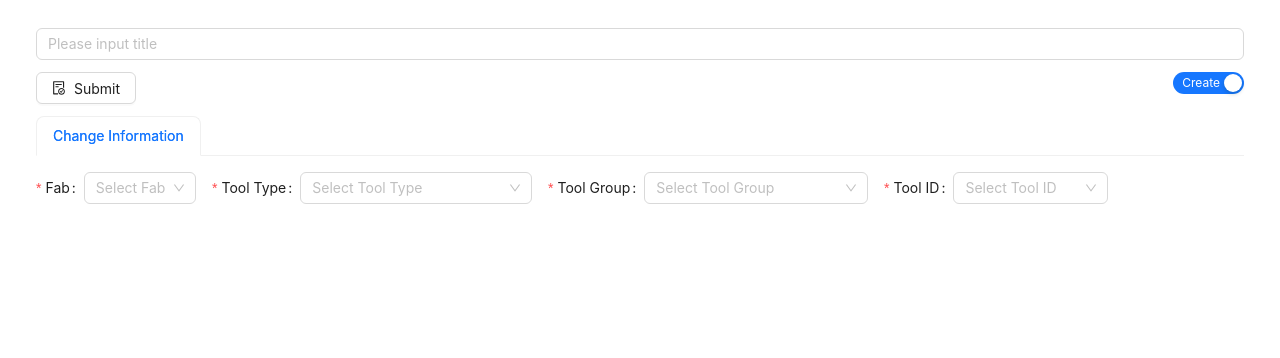
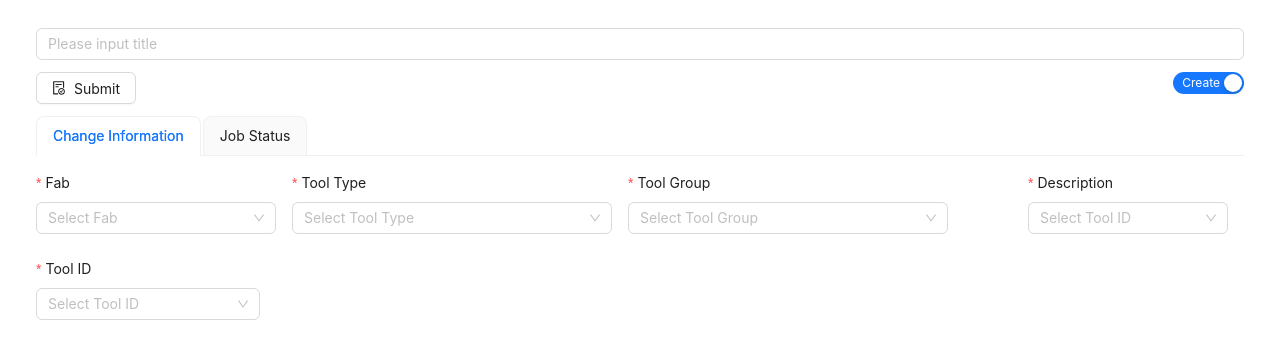
Before and after one commit to tissuesyo/demo, a React (Create React App) app: page / in a window 1280 px wide. Shown: the top 358 px of the page. Built offline with nearby package versions, Linux system fonts and the light colour scheme; what mocks would draw is missing.

Commit message:
update job status

```diff
--- a/src/const/response-const.ts
+++ b/src/const/response-const.ts
@@ -1,6 +1,7 @@
 export const FAB_RESP = ['FAB12', 'FAB14A', 'FAB14B'];
-
 export const TOOL_ID_RESP = ['ABCD11', 'ABCD22', 'ABCD33'];
+export const TOOL_TYPE_RESP = ['AMAT_Producer-SE', 'AMAT_Producer-SF', 'AMAT_Producer-GG'];
+export const TOOL_GRP_RESP = [ 'F14A AA-BB', 'F14A AA-CC', 'F14A AA-DD' ];
 
 export const CHOOSE_TOOLS_RESP = {
   fab: 'FAB12',
--- a/src/pages/tap-deploy-ticket/DeployTicketMain.tsx
+++ b/src/pages/tap-deploy-ticket/DeployTicketMain.tsx
@@ -1,6 +1,7 @@
 import { CopyOutlined, FileDoneOutlined, LinkOutlined, ReloadOutlined, RocketOutlined, UserAddOutlined } from '@ant-design/icons';
 import { Button, Input, Switch, Tabs, theme } from 'antd';
 import React, { useState } from 'react';
+import JobStatus from './JobStatus';
 import ToolCriteria from './ToolCriteria';
 
 const DeployTicketMain: React.FC = () => {
@@ -11,6 +12,11 @@ const DeployTicketMain: React.FC = () => {
       label: 'Change Information',
       key: 'changeList',
       children: <ToolCriteria />,
+    },
+    {
+      label: 'Job Status',
+      key: 'jobStatus',
+      children: <JobStatus />,
     }
   ]
 
--- /dev/null
+++ b/src/pages/tap-deploy-ticket/JobStatus.tsx
@@ -0,0 +1,95 @@
+import type { TableProps } from 'antd';
+import { Table, Tag } from 'antd';
+import React from 'react';
+
+interface DataType {
+  index: number;
+  jobName: string;
+  executeTime: string;
+  status: string;
+  message?: string;
+  action?: string;
+}
+
+const columns: TableProps<DataType>['columns'] = [
+  {
+    title: 'No',
+    dataIndex: 'index',
+    key: 'index',
+    // render: (text) => <a>{text}</a>,
+  },
+  {
+    title: 'Job Name',
+    dataIndex: 'jobName',
+    key: 'jobName',
+  },
+  {
+    title: 'Execute Time',
+    dataIndex: 'executeTime',
+    key: 'executeTime',
+  },
+  {
+    title: 'Job Status',
+    key: 'status',
+    dataIndex: 'status',
+    render: (_, { status }) => {
+      const colorMap: {[key: string]: string} = {
+        Fail: 'volcano',
+        Success: 'green',
+        Ongoing: 'geekblue',
+        Pending: 'gray'
+      };
+      const color = colorMap[status] ?? 'geekblue';
+      return (
+        <Tag color={color} key={status} bordered={false}>{status}</Tag>
+      );
+    },
+  },
+  {
+    title: 'Message',
+    dataIndex: 'message',
+    key: 'message',
+  },
+  {
+    title: 'Action',
+    key: 'action',
+    // render: (_, record) => (
+    //   <Space size="middle">
+    //     <a>Invite {record.name}</a>
+    //     <a>Delete</a>
+    //   </Space>
+    // ),
+  },
+];
+
+const data: DataType[] = [
+  {
+    index: 1,
+    jobName: 'OOXX',
+    executeTime: '2024/01/01 11:08:00',
+    status: 'Success',
+  },
+  {
+    index: 2,
+    jobName: 'XXOO',
+    executeTime: '2024/01/01 12:08:00',
+    status: 'Fail',
+    message: 'fail.... because ooxx...'
+  },
+  {
+    index: 3,
+    jobName: 'XXOO',
+    executeTime: '2024/01/01 12:30:00',
+    status: 'Pending',
+  },
+  {
+    index: 4,
+    jobName: 'AAA XXOO',
+    executeTime: '2024/01/01 12:40:00',
+    status: 'Ongoing',
+  },
+];
+
+const JobStatus: React.FC = () => <Table columns={columns} dataSource={data} pagination={false}/>;
+
+export default JobStatus;
--- a/src/pages/tap-deploy-ticket/ToolCriteria.tsx
+++ b/src/pages/tap-deploy-ticket/ToolCriteria.tsx
@@ -1,15 +1,17 @@
-import { Form, Select } from 'antd';
+import { transferDsOptions } from '@tmc/utils/formatUtil';
+import { Form, Row, Select } from 'antd';
+import { FAB_RESP, TOOL_GRP_RESP, TOOL_ID_RESP, TOOL_TYPE_RESP } from 'const/response-const';
 import React from 'react';
 
 const ToolCriteria: React.FC = () => {
-  const layout = {
-    // labelCol: { span: 2 },
-    // wrapperCol: { span: 6 },
-  };
-
   const tailLayout = {
     wrapperCol: { offset: 8, span: 16 },
   };
+
+  const fabDs = transferDsOptions(FAB_RESP);
+  const toolDs = transferDsOptions(TOOL_ID_RESP);
+  const toolTypeDs = transferDsOptions(TOOL_TYPE_RESP);
+  const toolGrpDs = transferDsOptions(TOOL_GRP_RESP);
 
   const [form] = Form.useForm();
 
@@ -42,24 +44,19 @@ const ToolCriteria: React.FC = () => {
 
   return (
     <Form
-    {...layout}
+      layout='vertical'
       form={form}
       name="control-hooks"
       onFinish={onFinish}
-    labelAlign="left"
       className='flex'
-    // style={{ maxWidth: 600 }}
     >
-      <Form.Item name="fabName" label="Fab" rules={[{ required: true }]} className='w-40 mr-4'>
+    <Row>
+      <Form.Item name="fabName" label="Fab" rules={[{ required: true }]} className='w-60 mr-4' >
           <Select
             placeholder="Select Fab"
             onChange={onGenderChange}
             allowClear
-          options={[
-            { value: 'F12A', label: 'F12A' },
-            { value: 'F12B', label: 'F12B' },
-            { value: 'F14A', label: 'F14A' }
-          ]}
+            options={fabDs}
           >
           </Select>
       </Form.Item>
@@ -69,11 +66,7 @@ const ToolCriteria: React.FC = () => {
           placeholder="Select Tool Type"
           onChange={onGenderChange}
           allowClear
-          options={[
-            { value: 'AMAT_Producer-SE', label: 'AMAT_Producer-SE' },
-            { value: 'AMAT_Producer-SF', label: 'AMAT_Producer-SF' },
-            { value: 'AMAT_Producer-GG', label: 'AMAT_Producer-GG' }
-          ]}
+          options={toolTypeDs}
         >
         </Select>
       </Form.Item>
@@ -83,32 +76,35 @@ const ToolCriteria: React.FC = () => {
           placeholder="Select Tool Group"
           onChange={onGenderChange}
           allowClear
-        options={[
-          { value: 'F14A AA-BB', label: 'F14A AA-BB' },
-          { value: 'F14A AA-CC', label: 'F14A AA-CC' },
-          { value: 'F14A AA-DD', label: 'F14A AA-DD' }
-        ]}
+          style={{ minWidth: '220px' }}
+          options={toolGrpDs}
         >
+
         </Select>
       </Form.Item>
+
       <Form.Item name="toolId" label="Tool ID" rules={[{ required: true }]} className='w-56 mr-4'>
         <Select
           placeholder="Select Tool ID"
           onChange={onGenderChange}
           allowClear
-        options={[
-          { value: 'TOOLAA', label: 'TOOLAA' },
-          { value: 'TOOLBB', label: 'TOOLBB' },
-          { value: 'TOOLCC', label: 'TOOLCC' }
-        ]}
+          style={{ minWidth: '200px' }}
+          options={toolDs}
         >
         </Select>
       </Form.Item>
-    {/* <Form.Item {...tailLayout}>
-      <Space>
-        <Button>Load XML</Button>
-      </Space>
-    </Form.Item> */}
+    </Row>
+
+    <Form.Item name="description" label="Description" rules={[{ required: true }]} className='w-56 mr-4'>
+      <Select
+        placeholder="Select Tool ID"
+        onChange={onGenderChange}
+        allowClear
+        style={{ minWidth: '200px' }}
+        options={toolDs}
+      >
+      </Select>
+    </Form.Item>
   </Form>
   );
 };
```
Lines whose indentation alone changed are shown as unchanged.
